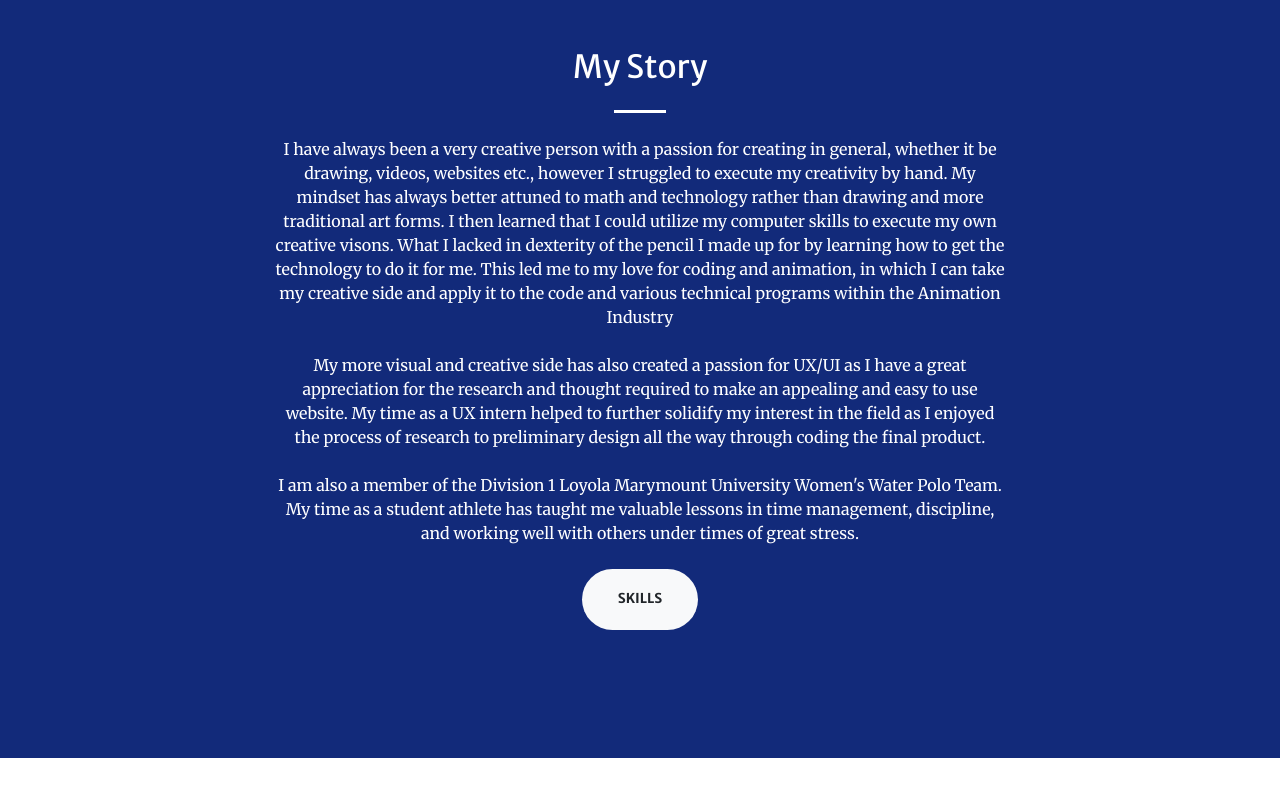
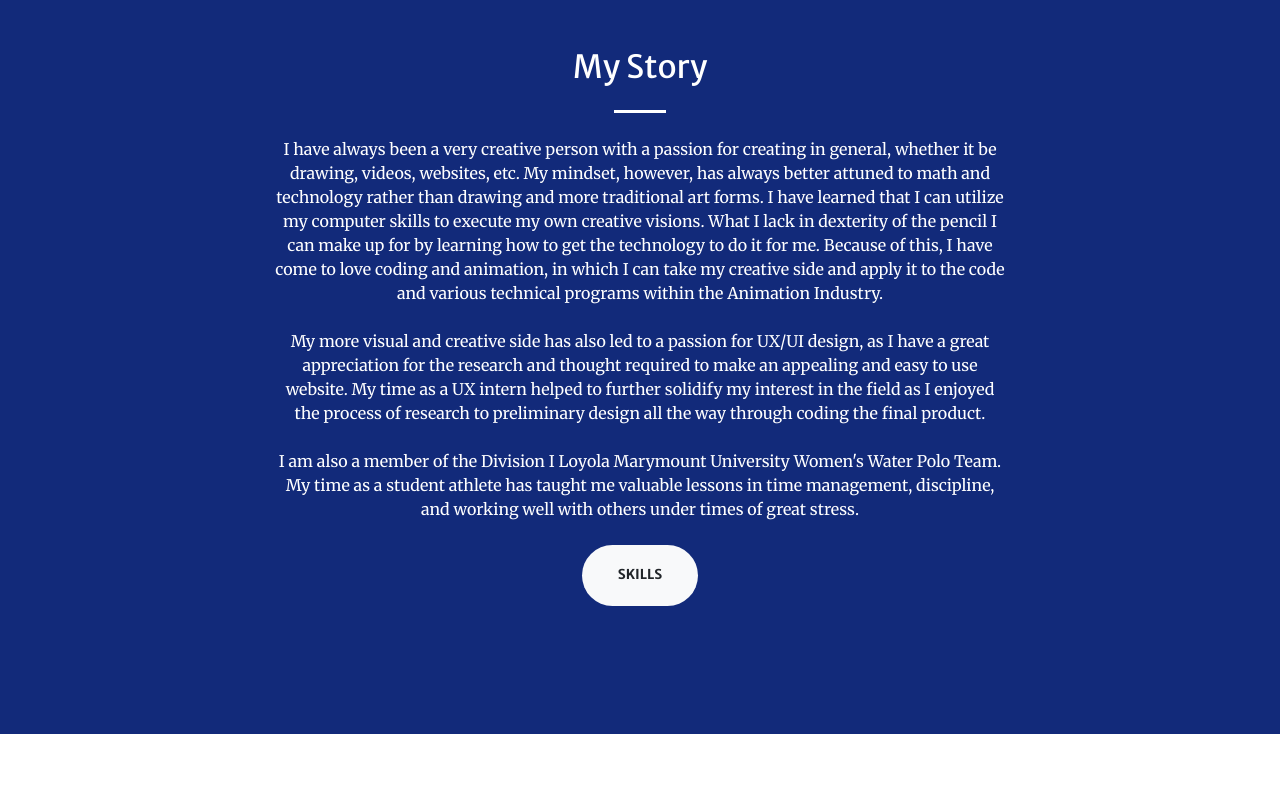
Before and after one commit to szafiris/szafiris.github.io, a website with bundled scripts: page index.html in a window 1280 px wide. Shown: the part 880-1680 px from the top of the page. Built offline with nearby package versions, Linux system fonts and the light colour scheme; files whose address does not match are found by name.

Commit message:
fixed story grammar

```diff
--- a/index.html
+++ b/index.html
@@ -76,20 +76,19 @@
         <div class="col-lg-8 text-center">
           <h2 class="text-white mt-0">My Story</h2>
           <hr class="divider light my-4">
-          <p class="text-white mb-4">I have always been a very creative person with a passion for creating in general, whether it be drawing, videos, websites etc., however
-            I struggled to execute my creativity by hand. My mindset has always better attuned to math and technology rather than drawing and more traditional art forms.
-            I then learned that I could utilize my
-            computer skills to execute my own creative visons. What I lacked in dexterity of the pencil I made up for by learning how to get the
-            technology to do it for me. This led me to my love for coding and animation, in which I can take my creative side and apply it
-            to the code and various technical programs within the Animation Industry
+          <p class="text-white mb-4">
+              I have always been a very creative person with a passion for creating in general, whether it be drawing, videos, websites, etc.
+              My mindset, however, has always better attuned to math and technology rather than drawing and more traditional art forms.
+              I have learned that I can utilize my computer skills to execute my own creative visions.
+              What I lack in dexterity of the pencil I can make up for by learning how to get the technology to do it for me.
+              Because of this, I have come to love coding and animation, in which I can take my creative side and apply it to the code and various technical programs within the Animation Industry.
           </p>
-          <p class = "text-white mb-4">My more visual and creative side has also created a passion for UX/UI as I have a
-            great appreciation for the research and thought required to make an appealing and easy to use website. My time as a UX intern helped to further
-            solidify my interest in the field as I enjoyed the process of research to preliminary design all the way through coding the
-            final product.
+          <p class = "text-white mb-4">My more visual and creative side has also led to a passion for UX/UI design, as I have a great appreciation for the research and thought required to make an appealing and easy to use website.
+            My time as a UX intern helped to further solidify my interest in the field as I enjoyed the process of research to preliminary design all the way through coding the final product.
           </p>
-          <p class="text-white mb-4">I am also a member of the Division 1 Loyola Marymount University Women's Water Polo Team. My time as a student athlete
-            has taught me valuable lessons in time management, discipline, and working well with others under times of great stress.
+          <p class="text-white mb-4">
+              I am also a member of the Division I Loyola Marymount University Women's Water Polo Team.
+              My time as a student athlete has taught me valuable lessons in time management, discipline, and working well with others under times of great stress.
           </p>
           <a class="btn btn-light btn-xl js-scroll-trigger" href="#services">Skills</a>
         </div>
```
Also changed, not shown: css/creative.css, css/creative.min.css.
